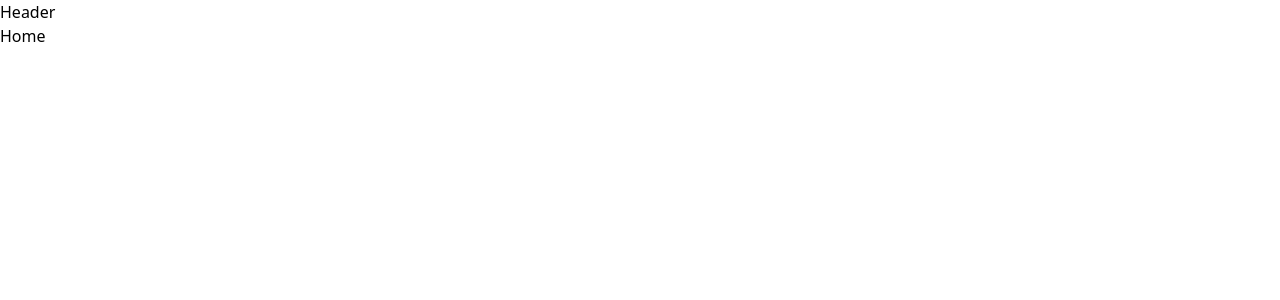
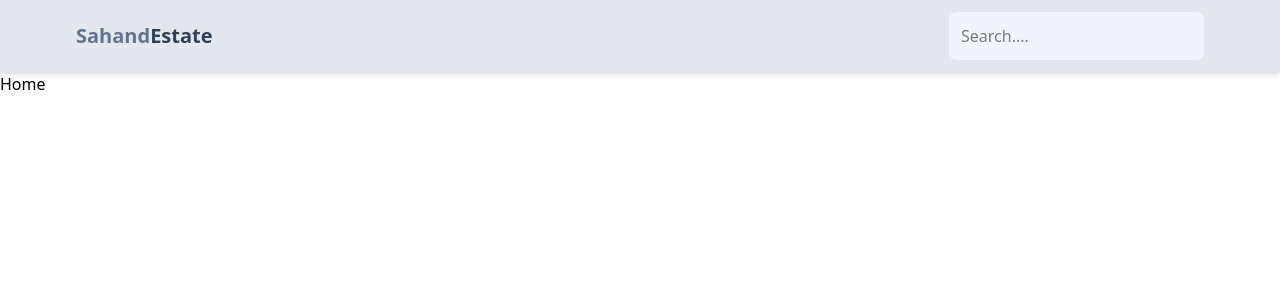
Before and after one commit to abudi47/MERN-estate, a React (Vite) app in the folder client/: page / in a window 1280 px wide. Shown: the top 300 px of the page. Built offline with nearby package versions, Linux system fonts and the light colour scheme.

Commit message:
Header updated

```diff
--- a/client/package.json
+++ b/client/package.json
@@ -13,6 +13,7 @@
     "@tailwindcss/vite": "^4.0.12",
     "react": "^19.0.0",
     "react-dom": "^19.0.0",
+    "react-icons": "^5.5.0",
     "react-router-dom": "^7.3.0",
     "tailwindcss": "^4.0.12"
   },
--- a/client/src/components/Header.jsx
+++ b/client/src/components/Header.jsx
@@ -2,6 +2,19 @@ import React from 'react'
 
 export default function Header() {
   return (
-    <div>Header</div>
+    <header className='bg-slate-200 shadow-md'>
+        <div className='flex justify-between items-center mx-auto max-w-6xl p-3'>
+            <h1 className='font-bold text-sm sm:text-xl flex flex-wrap'>
+                <span className='text-slate-500'>Sahand</span>
+                <span className='text-slate-700'>Estate</span>
+            </h1>
+
+            <form className='bg-slate-100 p-3 rounded-lg'>
+                <input type='text' placeholder='Search....' className='bg-transparent '/>
+            </form>
+
+        </div>
+
+    </header>
   )
 }
```
Also changed, not shown: 1 other file (tests, documents, lock files or other folders).
